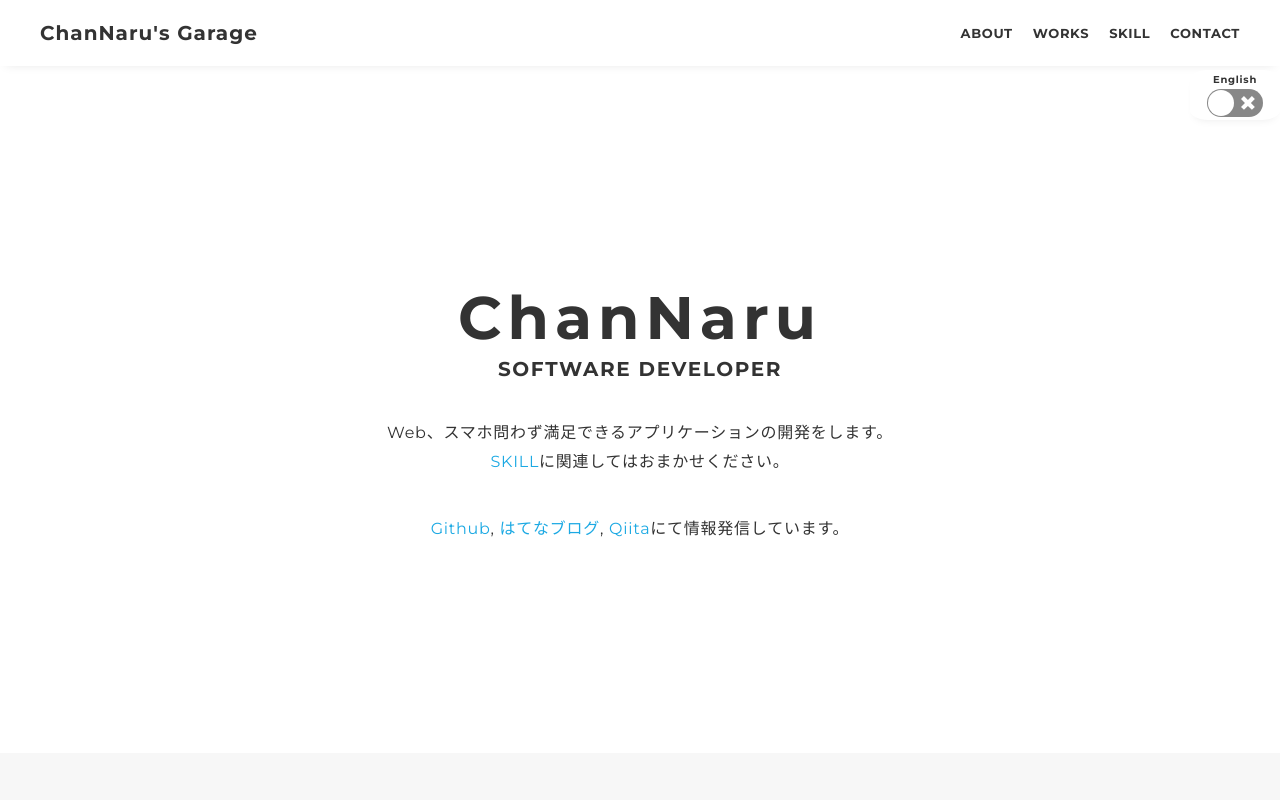
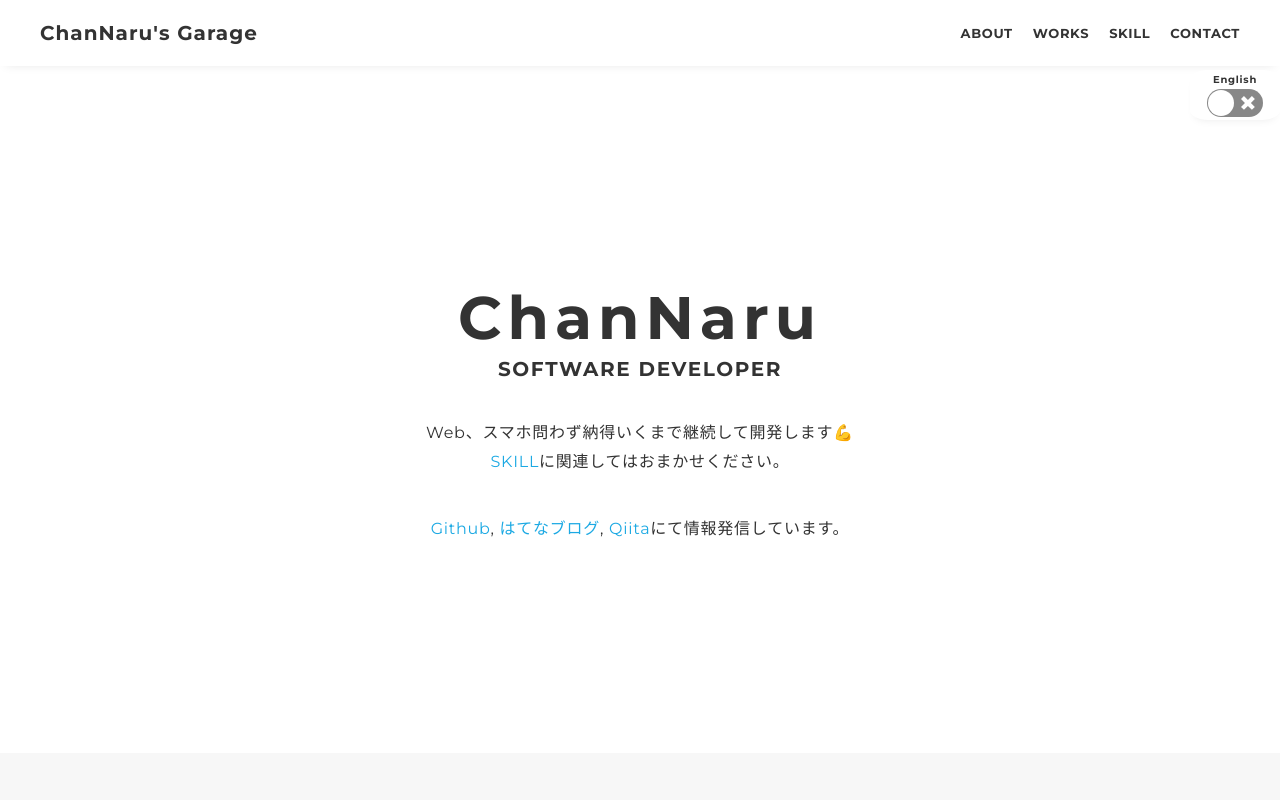
Before and after one commit to naruwo-github/naruwo-github.github.io, a React (Vite) app: page / in a window 1280 px wide. Shown: the top 800 px of the page. Built offline with nearby package versions, Linux system fonts and the light colour scheme.

Commit message:
update docs

```diff
--- a/src/contents/mv/mv.tsx
+++ b/src/contents/mv/mv.tsx
@@ -21,7 +21,7 @@ const Mv = ({ displayName, title, urlGithub, urlHatena, urlQiita }: Props) => {
         <p className="mv-text">
           {isSwitched
             ? 'I make you satisfied with by creating some applications/softwares.'
-            : 'Web、スマホ問わず満足できるアプリケーションの開発をします。'
+            : 'Web、スマホ問わず納得いくまで継続して開発します💪'
           }
         </p>
         <p className="mv-text">
```
Also changed, not shown: 7 other files (tests, documents, lock files or other folders).
